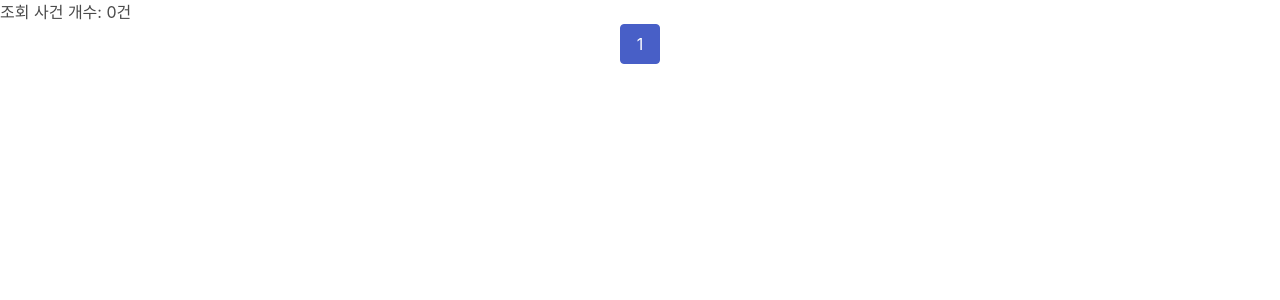
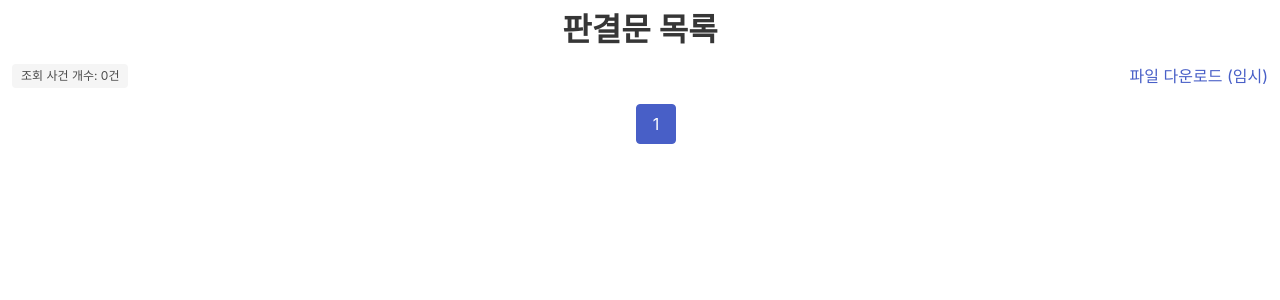
Before and after one commit to Code-for-Korea/sanjae.server, a Django app: page /rulings/ in a window 1280 px wide. Shown: the top 300 px of the page. Run offline with Django 3.2, Linux system fonts and the light colour scheme; data that the repository does not hold is empty; parts of the project's set-up code (start-up, migrations or seed data) failed here and were passed over.

Commit message:
판례 목록 및 상세 뷰 (읽기 전용) 레이아웃 구성

```diff
--- a/case_app/templates/case_app/list.html
+++ b/case_app/templates/case_app/list.html
@@ -10,8 +10,11 @@
 </head>
 
 <body>
-    <div>
-        조회 사건 개수: {{ count }}건
+    <div class="content p-3">
+        <h1 class="has-text-centered">판결문 목록</h1>
+        <div class="is-flex is-justify-content-space-between">
+            <span class="tag">조회 사건 개수: {{ count }}건</span>
+            <a class="has-text-right" href="https://drive.google.com/drive/folders/1gKOPq0uhw_P0eIyBnG9eYKw3MhMC1mUE" target="_blank">파일 다운로드 (임시)</a>
         </div>
         <div>
             {% if ruling_list %}
@@ -72,6 +75,7 @@
                 {% endif %}
             </ul>
         </nav>
+    </div>
 </body>
 
 </html>
```
Also changed, not shown: case_app/templates/case_app/detail.html (+12 -4 lines). Lines whose indentation alone changed are shown as unchanged.
